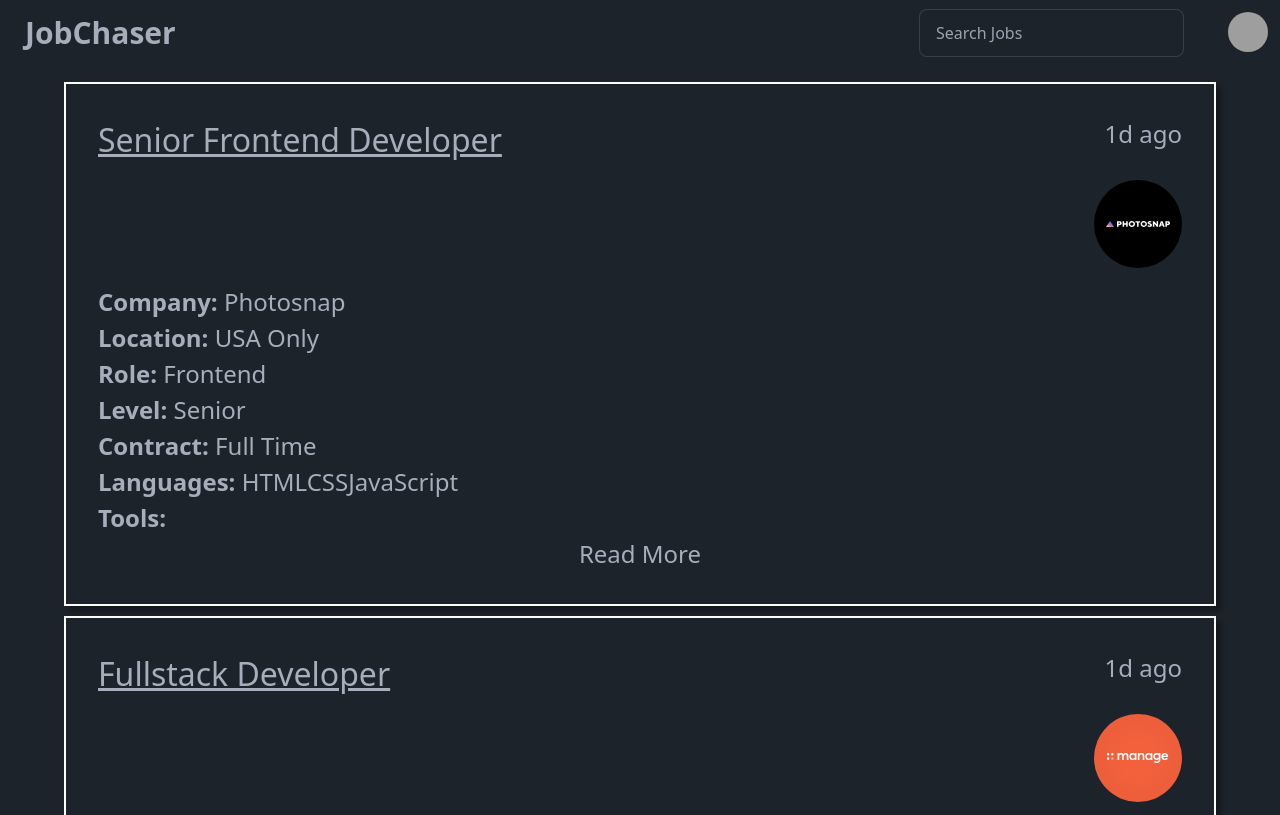
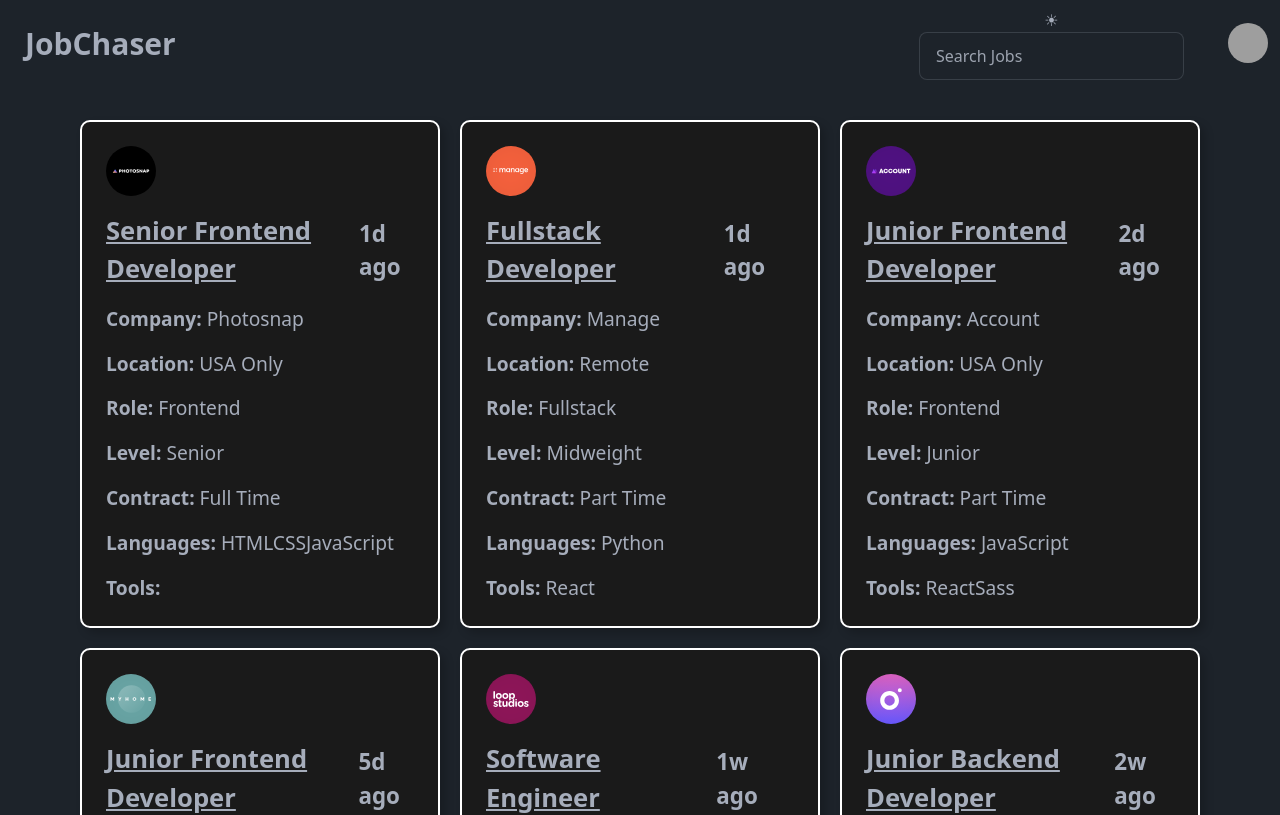
Before and after one commit to Ahmed-ChasAcademy/u07-jobchaser, a Next.js app: page / in a window 1280 px wide. Shown: the top 815 px of the page. Built offline with nearby package versions, Linux system fonts and the light colour scheme; grey boxes are pictures that could not be loaded.

Commit message:
dark mode / light mode

```diff
--- a/app/components/header.tsx
+++ b/app/components/header.tsx
@@ -1,4 +1,6 @@
+'use client'
 import React from "react";
+import DarkModeToggle from "./toggle";
 
 const Header = () => {
   return (
@@ -8,6 +10,7 @@ const Header = () => {
       </div>
       <div className="flex-2 gap-10">
         <div className="form-control">
+          <DarkModeToggle />
           <input
             type="text"
             placeholder="Search Jobs"
--- a/app/components/jobCard.tsx
+++ b/app/components/jobCard.tsx
@@ -29,11 +29,12 @@ const jobCard = ({
 }: JobCard) => {
   return (
     <div className="job-card" key={id}>
+      <img className="logo" src={logo} alt={`${company}-logo`} />
       <div className="title">
         <p className="position">{position}</p>
         <p className="post-date">{postedAt}</p>
       </div>
-      <img className="logo" src={logo} alt={`${company}-logo`} />
+
       <p><b>Company:</b> {company}</p>
       <p><b>Location:</b> {location}</p>
 
@@ -54,7 +55,6 @@ const jobCard = ({
       <p className="tools">
         <b>Tools:</b> {tools}
       </p>
-      <button>Read More</button>
     </div>
 
 
--- /dev/null
+++ b/app/components/toggle.tsx
@@ -0,0 +1,33 @@
+import { useState, useEffect } from "react";
+
+const DarkModeToggle = () => {
+  const [isDarkMode, setIsDarkMode] = useState(false);
+
+  // Check localStorage for the user's previous preference
+  useEffect(() => {
+    const savedTheme = localStorage.getItem("theme");
+    if (savedTheme) {
+      setIsDarkMode(savedTheme === "dark");
+    } else {
+      // Default to dark mode if no preference saved
+      setIsDarkMode(true);
+    }
+  }, []);
+
+  const toggleTheme = () => {
+    const newTheme = !isDarkMode ? "dark" : "light";
+    setIsDarkMode(!isDarkMode);
+    localStorage.setItem("theme", newTheme);
+    document.documentElement.setAttribute("data-theme", newTheme);
+  };
+
+  return (
+    <button
+      onClick={toggleTheme}
+    >
+      {isDarkMode ? "☀︎" : "☾"}
+    </button>
+  );
+};
+
+export default DarkModeToggle;
--- a/app/globals.css
+++ b/app/globals.css
@@ -15,45 +15,69 @@
 }
 
 
-
-
-
-.job-list-grid{
-  display: flex;
-  flex-direction: column;
+.job-list-grid {
+  display: grid; /* Changed from flex to grid for better layout control */
+  grid-template-columns: repeat(auto-fit, minmax(300px, 1fr)); /* Responsive grid */
+  gap: 20px; /* Increased gap for better spacing */
+  width: 90%;
   margin: 1rem auto;
-  gap: 10px;
-  width: 90%;
+  padding: 1rem;
 }
 
-/*  Card */
-
+/*  Job Card */
 .job-card {
   display: flex;
   flex-direction: column;
-  border: 2px white solid;
-  height: auto;
-  text-align: left;
-  padding: 2rem;
-  font-size: 1.5rem;
-  box-shadow: 5px 5px 5px rgba(0, 0, 0, 0.3);
-
+  border: 2px solid white;
+  gap: 1rem;
+  padding: 1.5rem;
+  font-size: 1.2rem; /* Slightly reduced font size for better proportions */
+  box-shadow: 5px 5px 10px rgba(0, 0, 0, 0.2); /* Softened shadow */
+  background: #1a1a1a; /* Optional: Better contrast */
+  border-radius: 10px; /* Rounded corners */
+  transition: transform 0.2s ease-in-out, box-shadow 0.2s ease-in-out;
 }
 
-.logo {
-  margin-left: auto;
-  margin-top: 1rem;
-  margin-bottom: 1rem;
+.job-card:hover {
+  transform: translateY(-5px);
+  box-shadow: 5px 10px 15px rgba(0, 0, 0, 0.3);
 }
 
+/* Logo */
+.logo {
+  width: 50px; /* Ensure consistency in logo size */
+  height: auto;
+  align-self: right;
+}
 
+/* Title Section */
 .title {
   display: flex;
   justify-content: space-between;
-
+  align-items: center;
+  font-weight: bold;
+  font-size: 1.4rem;
 }
 
+/* Position */
 .position {
   text-decoration: underline;
-  font-size: 2rem;
+  font-size: 1.6rem; /* Balanced size */
+  font-weight: bold;
 }
+
+/* Responsive Design */
+@media (max-width: 768px) {
+  .job-list-grid {
+    grid-template-columns: 1fr; /* Single-column layout for mobile */
+  }
+
+  .job-card {
+    padding: 1rem;
+    font-size: 1rem;
+  }
+
+  .position {
+    font-size: 1.4rem;
+  }
+}
--- /dev/null
+++ b/app/signin/page.tsx
@@ -0,0 +1,9 @@
+import React from 'react'
+
+const page = () => {
+  return (
+    <div>This is a sign in page</div>
+  )
+}
+
+export default page
--- /dev/null
+++ b/app/signup/page.tsx
@@ -0,0 +1,9 @@
+import React from 'react'
+
+const page = () => {
+  return (
+    <div>This is a sign up page</div>
+  )
+}
+
+export default page
```
